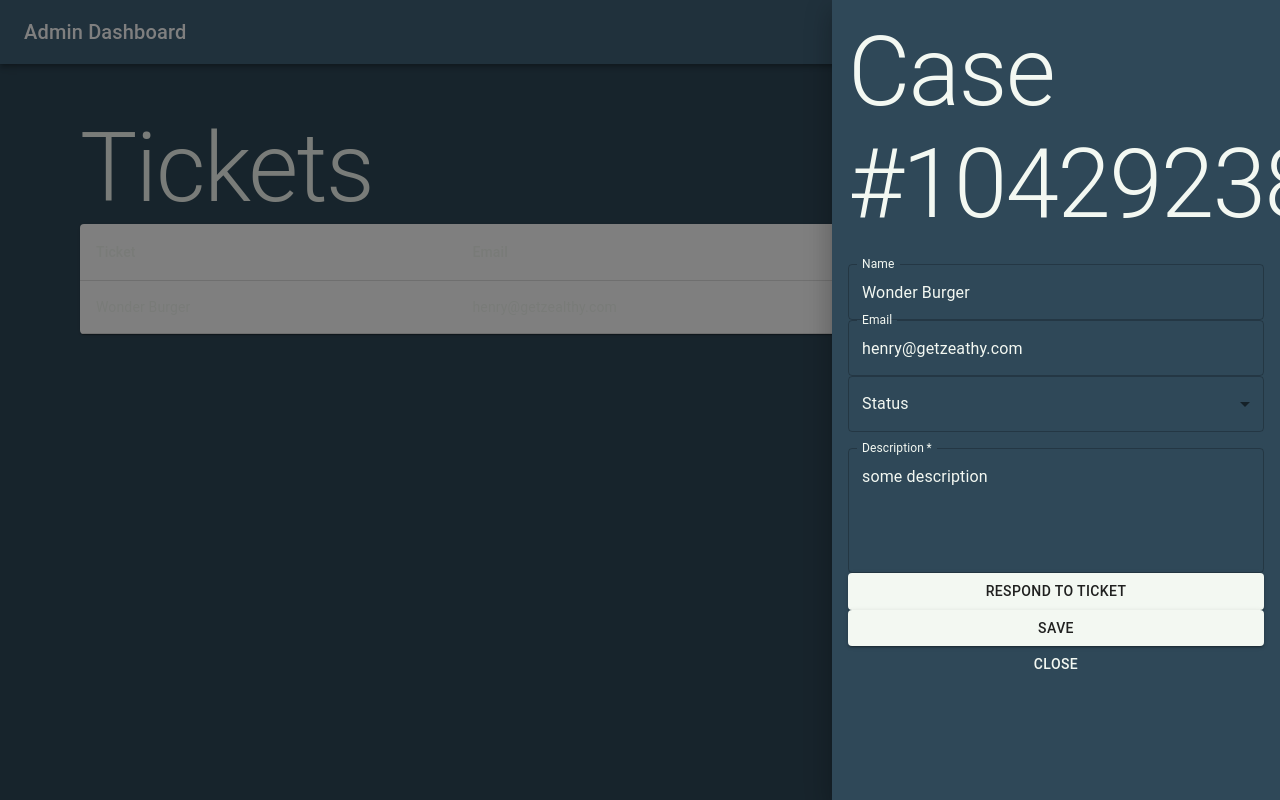
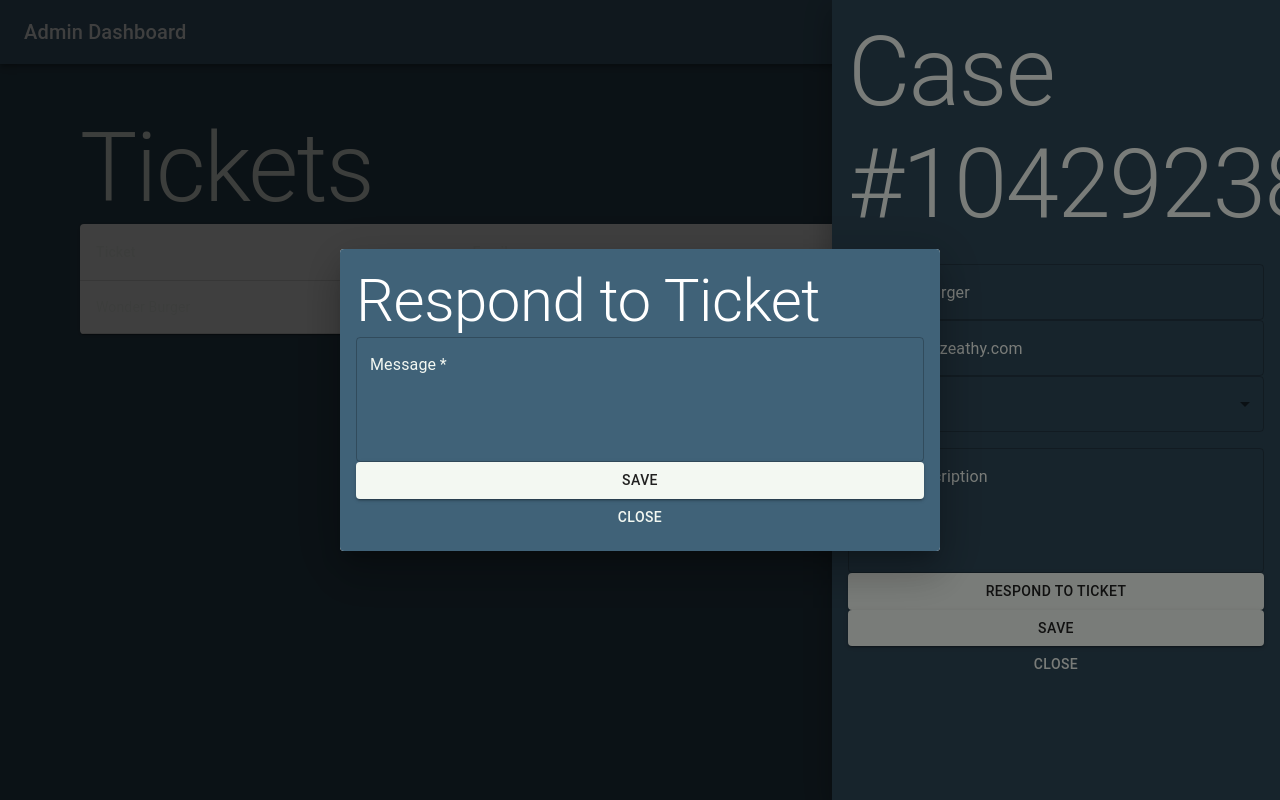
Before and after one commit to unitehenry/stealth-project, a Next.js app: page /dashboard in a window 1280 px wide. Built offline with nearby package versions, Linux system fonts and the light colour scheme.

Commit message:
feat: respond to ticket dialog init

```diff
--- a/src/components/TicketsTable.js
+++ b/src/components/TicketsTable.js
@@ -1,5 +1,6 @@
 import { useState, useEffect } from 'react';
 import {
+  Dialog,
   Box,
   Paper,
   Button,
@@ -64,7 +65,7 @@ export default function TicketsTable() {
         </Table>
       </TableContainer>
       <Drawer anchor="right" open={true}>
-        <Box className="h-full bg-[#2F4858] w-[35vw] p-4">
+        <Box className="h-full bg-[#2F4858] w-full md:w-[35vw] p-4">
           <Typography variant="h1" className="text-xl">
             Case #10429238
           </Typography>
@@ -124,6 +125,25 @@ export default function TicketsTable() {
           </Box>
         </Box>
       </Drawer>
+      <Dialog open={true}>
+        <Box as="form" className="bg-[#406278] md:w-[600px] p-4">
+          <Typography variant="h2" className="text-white text-xl mb-2">
+            Respond to Ticket
+          </Typography>
+          <TextField
+            label="Message"
+            className="w-full mb-2"
+            multiline
+            rows={4}
+            required />
+          <Button variant="contained" className="w-full bg-white mb-2">
+            Save
+          </Button>
+          <Button className="w-full mb-2">
+            Close
+          </Button>
+        </Box>
+      </Dialog>
     </>
   )
 }
```
